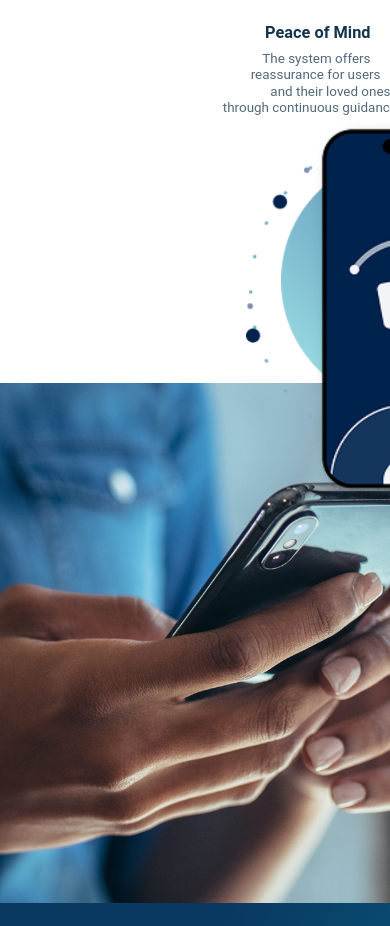
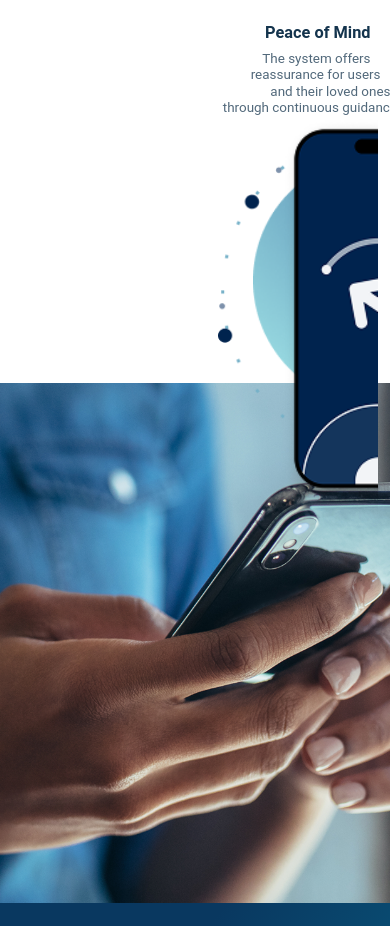
Before and after one commit to Bmsosi/guardian-landing-page, a React (Vite) app: page / in a window 390 px wide. Shown: the part 1503-2429 px from the top of the page. Built offline with nearby package versions, Linux system fonts and the light colour scheme.

Commit message:
update UI

```diff
--- a/src/App.css
+++ b/src/App.css
@@ -1061,7 +1061,7 @@ html, body {
   }
 
   .matter-mobile__row--reverse .matter-mobile__images {
-    margin-right: -28px;
+    margin-right: 0;
   }
 
   @media (max-width: 428px) {
```
